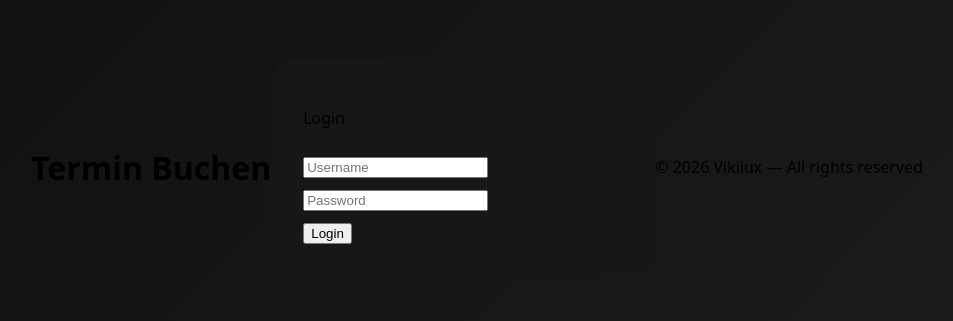
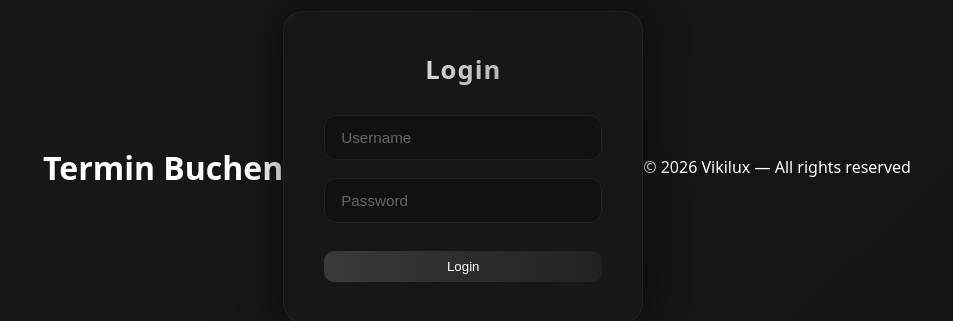
Before and after one commit to emergency-german/termin-buchen, a Next.js app: page / in a window 1280 px wide. Shown: the part 233-554 px from the top of the page, without its empty margins (163-1116 px from the left). Built offline with nearby package versions, Linux system fonts and the light colour scheme.

Commit message:
Update globals.css

```diff
--- a/app/globals.css
+++ b/app/globals.css
@@ -1,20 +1,220 @@
+/* ============================= */
+/* RESET & BASE */
+/* ============================= */
+
+* {
+  box-sizing: border-box;
+  padding: 0;
+  margin: 0;
+}
+
+html, body {
+  height: 100%;
+}
+
 body {
-  margin: 0;
-  font-family: system-ui, sans-serif;
-  background: linear-gradient(135deg, #0f0f0f, #1e1e1e);
+  font-family: system-ui, -apple-system, BlinkMacSystemFont, "Segoe UI",
+    Roboto, Oxygen, Ubuntu, Cantarell, "Open Sans", "Helvetica Neue",
+    sans-serif;
+  background: linear-gradient(135deg, #0f0f0f, #1a1a1a, #111111);
+  background-size: 400% 400%;
+  animation: gradientMove 15s ease infinite;
   display: flex;
   justify-content: center;
   align-items: center;
-  height: 100vh;
+  color: white;
 }
 
-/* From Uiverse.io by Praashoo7 */
+/* Animated Background */
+@keyframes gradientMove {
+  0% { background-position: 0% 50%; }
+  50% { background-position: 100% 50%; }
+  100% { background-position: 0% 50%; }
+}
+
+/* ============================= */
+/* LOGIN WRAPPER */
+/* ============================= */
+
+.login-wrapper {
+  width: 100%;
+  display: flex;
+  justify-content: center;
+  align-items: center;
+}
+
+/* ============================= */
+/* FORM CONTAINER */
+/* ============================= */
+
 .form {
   display: flex;
   flex-direction: column;
-  gap: 10px;
-  padding: 2em;
-  background-color: #171717;
-  border-radius: 25px;
-  width: 320px;
+  gap: 18px;
+  padding: 2.5rem;
+  width: 360px;
+
+  background: rgba(25, 25, 25, 0.75);
+  backdrop-filter: blur(15px);
+  border-radius: 20px;
+
+  border: 1px solid rgba(255, 255, 255, 0.05);
+  box-shadow:
+    0 0 40px rgba(0, 0, 0, 0.6),
+    inset 0 0 10px rgba(255, 255, 255, 0.02);
+
+  transition: all 0.4s ease;
 }
+
+.form:hover {
+  transform: translateY(-4px);
+  box-shadow:
+    0 0 60px rgba(0, 0, 0, 0.8),
+    inset 0 0 10px rgba(255, 255, 255, 0.04);
+}
+
+/* ============================= */
+/* HEADING */
+/* ============================= */
+
+#heading {
+  text-align: center;
+  font-size: 1.6rem;
+  font-weight: 600;
+  letter-spacing: 1px;
+  margin-bottom: 10px;
+
+  background: linear-gradient(90deg, #ffffff, #8f8f8f);
+  -webkit-background-clip: text;
+  -webkit-text-fill-color: transparent;
+}
+
+/* ============================= */
+/* INPUT FIELD */
+/* ============================= */
+
+.field {
+  display: flex;
+  align-items: center;
+  padding: 0.8em 1em;
+
+  border-radius: 12px;
+  background: #111;
+  border: 1px solid #222;
+
+  transition: all 0.3s ease;
+}
+
+.field:focus-within {
+  border: 1px solid #555;
+  box-shadow: 0 0 0 2px rgba(255, 255, 255, 0.05);
+}
+
+.input-field {
+  background: transparent;
+  border: none;
+  outline: none;
+  width: 100%;
+  color: #f5f5f5;
+  font-size: 0.95rem;
+}
+
+.input-field::placeholder {
+  color: #666;
+}
+
+/* ============================= */
+/* BUTTONS */
+/* ============================= */
+
+.btn {
+  display: flex;
+  justify-content: center;
+  gap: 12px;
+  margin-top: 10px;
+}
+
+.button1,
+.button2,
+.button3 {
+  padding: 0.6em 1.5em;
+  border-radius: 10px;
+  border: none;
+  cursor: pointer;
+  font-weight: 500;
+  transition: all 0.3s ease;
+}
+
+/* Primary Button */
+.button1 {
+  background: linear-gradient(90deg, #3a3a3a, #222);
+  color: white;
+  flex: 1;
+}
+
+.button1:hover {
+  background: linear-gradient(90deg, #4a4a4a, #2a2a2a);
+  transform: translateY(-2px);
+}
+
+/* Secondary Button */
+.button2 {
+  background: #1f1f1f;
+  color: #aaa;
+}
+
+.button2:hover {
+  background: #2a2a2a;
+  color: white;
+}
+
+/* Danger / Forgot */
+.button3 {
+  background: #1a1a1a;
+  color: #888;
+  margin-top: 10px;
+}
+
+.button3:hover {
+  background: #400;
+  color: white;
+}
+
+/* ============================= */
+/* SCROLLBAR */
+/* ============================= */
+
+::-webkit-scrollbar {
+  width: 8px;
+}
+
+::-webkit-scrollbar-track {
+  background: #111;
+}
+
+::-webkit-scrollbar-thumb {
+  background: #333;
+  border-radius: 10px;
+}
+
+::-webkit-scrollbar-thumb:hover {
+  background: #555;
+}
+
+/* ============================= */
+/* ADMIN PAGE STYLING */
+/* ============================= */
+
+.admin-container {
+  padding: 2rem;
+  width: 100%;
+  max-width: 1200px;
+}
+
+.card {
+  background: #161616;
+  border-radius: 16px;
+  padding: 1.5rem;
+  border: 1px solid #222;
+  box-shadow: 0 0 30px rgba(0, 0, 0, 0.6);
+}
```
